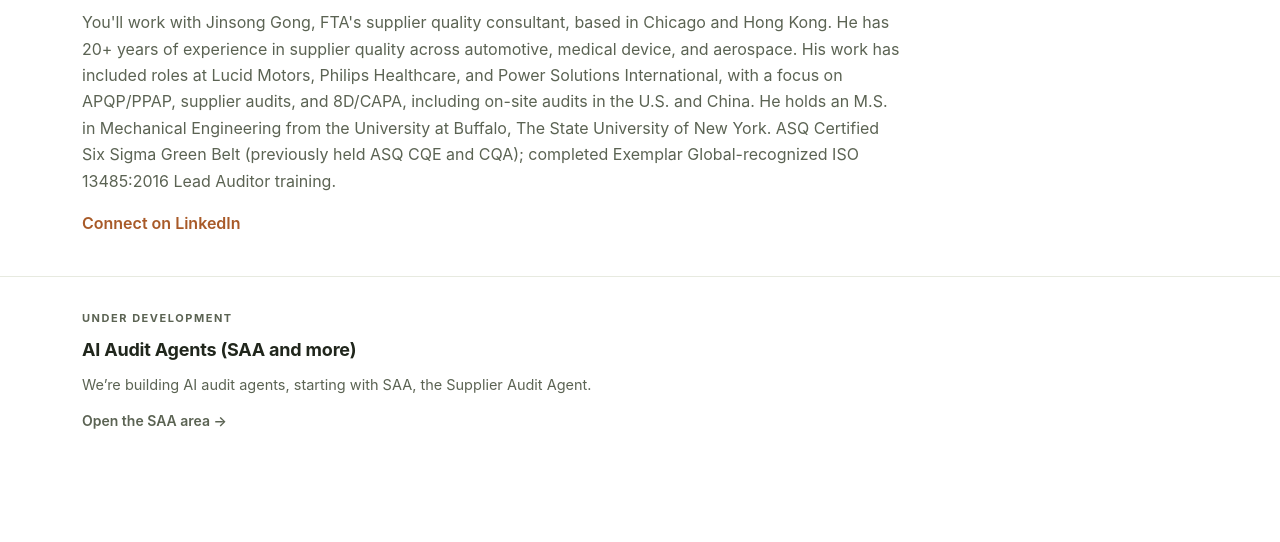
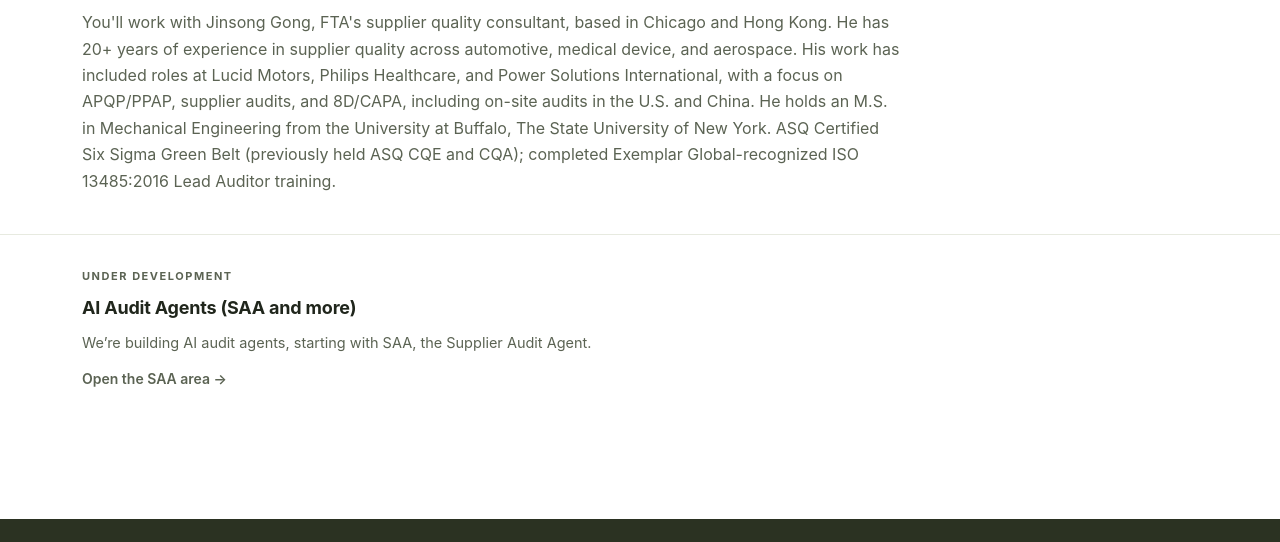
Before and after one commit to jgong2/fta7ai, a plain HTML site: page index.html in a window 1280 px wide. Shown: the part 954-1496 px from the top of the page. Drawn offline with Linux system fonts and the light colour scheme.

Commit message:
Remove LinkedIn link from founder bios
JG asked that no LinkedIn link appear on the site. The approved
bio stays on the homepage and on What we do, wording unchanged.

```diff
--- a/index.html
+++ b/index.html
@@ -184,9 +184,6 @@
   .who p{font-size:16px;color:var(--ink-2);line-height:1.65}
   .who-home{padding:48px 0 40px}
   .who-home .who{margin-top:0}
-  .who-li{margin-top:16px}
-  .who-li a{font-weight:600;color:var(--accent-dark)}
-  .who-li a:hover{text-decoration:underline}
   .cards.four{grid-template-columns:repeat(2,1fr)}
   .foot-emp{margin-top:16px;text-align:center;font-size:11px;letter-spacing:.04em}
   .foot-emp a{color:#6d7564}
@@ -247,7 +244,6 @@
     <div class="who">
       <h3>Who you'll work with</h3>
       <p>You'll work with Jinsong Gong, FTA's supplier quality consultant, based in Chicago and Hong Kong. He has 20+ years of experience in supplier quality across automotive, medical device, and aerospace. His work has included roles at Lucid Motors, Philips Healthcare, and Power Solutions International, with a focus on APQP/PPAP, supplier audits, and 8D/CAPA, including on-site audits in the U.S. and China. He holds an M.S. in Mechanical Engineering from the University at Buffalo, The State University of New York. ASQ Certified Six Sigma Green Belt (previously held ASQ CQE and CQA); completed Exemplar Global-recognized ISO 13485:2016 Lead Auditor training.</p>
-      <p class="who-li"><a href="https://www.linkedin.com/in/jinsong-quality-pro/" target="_blank" rel="noopener">Connect on LinkedIn</a></p>
     </div>
   </div></div>
 
@@ -283,7 +279,6 @@
     <div class="who">
       <h3>Who you'll work with</h3>
       <p>You'll work with Jinsong Gong, FTA's supplier quality consultant, based in Chicago and Hong Kong. He has 20+ years of experience in supplier quality across automotive, medical device, and aerospace. His work has included roles at Lucid Motors, Philips Healthcare, and Power Solutions International, with a focus on APQP/PPAP, supplier audits, and 8D/CAPA, including on-site audits in the U.S. and China. He holds an M.S. in Mechanical Engineering from the University at Buffalo, The State University of New York. ASQ Certified Six Sigma Green Belt (previously held ASQ CQE and CQA); completed Exemplar Global-recognized ISO 13485:2016 Lead Auditor training.</p>
-      <p class="who-li"><a href="https://www.linkedin.com/in/jinsong-quality-pro/" target="_blank" rel="noopener">Connect on LinkedIn</a></p>
     </div>
   </div></div>
   <div class="sec band"><div class="cta-band">
```
Also changed, not shown: 1 other file.
